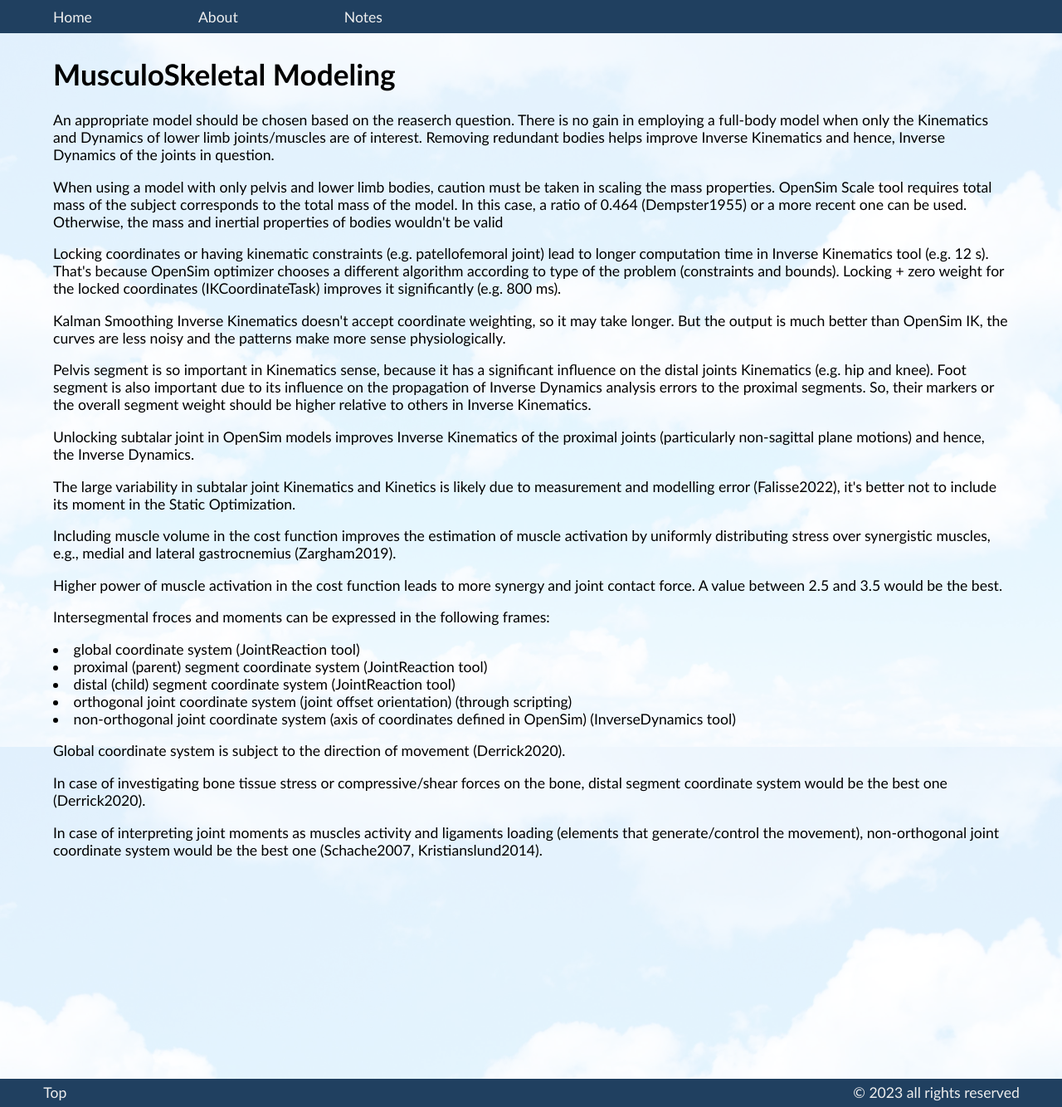
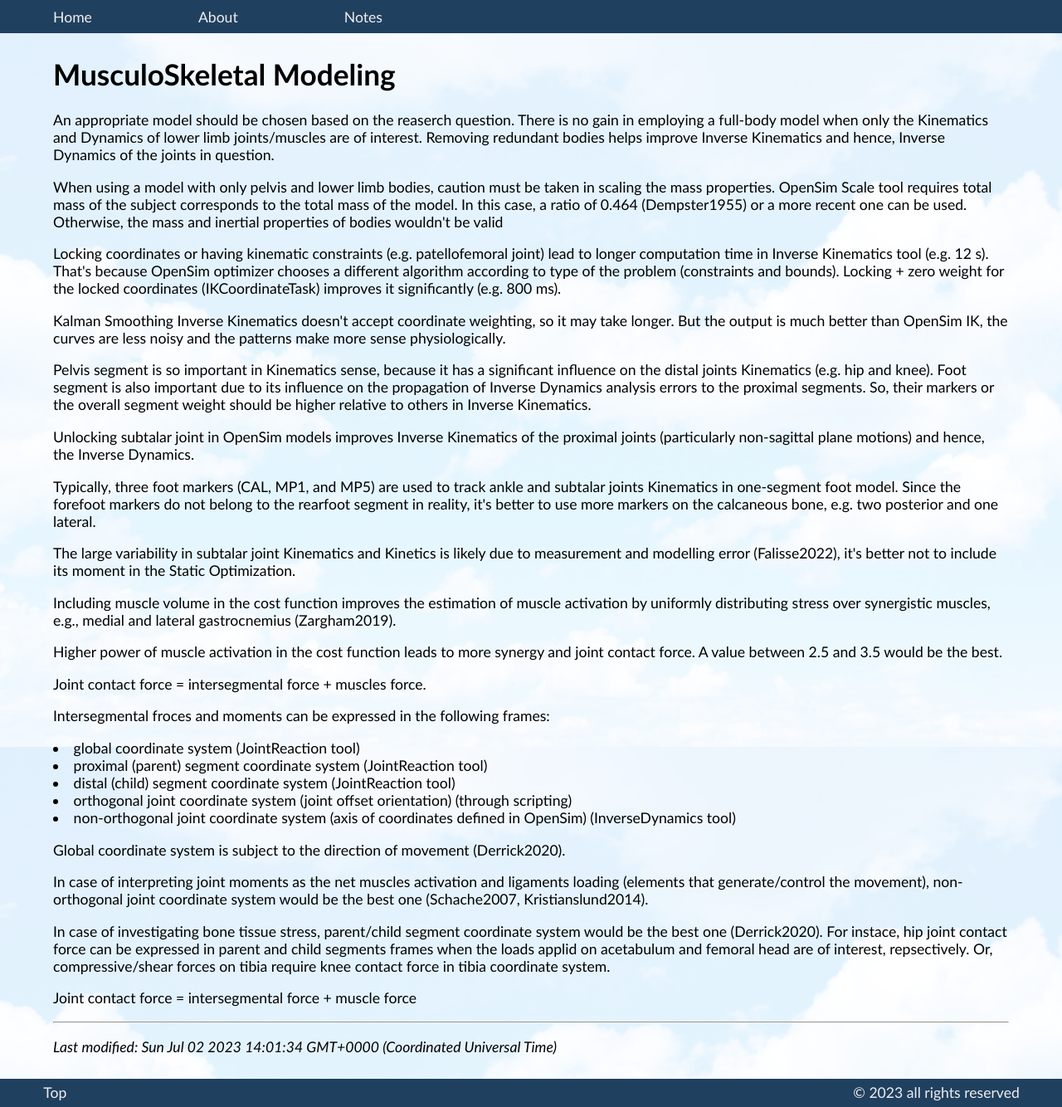
Before and after one commit to mrrezaie/mrrezaie.github.io, a Jekyll site: the page built from notes/musculoskeletalModeling.html, in a window 1280 px wide and 1334 px high. Shown: the whole window at 83% size. Built offline with Jekyll 4.4.1, drawn with Linux system fonts in a browser that asks for light colours.

Commit message:
Update musculoskeletalModeling.html

```diff
--- a/notes/musculoskeletalModeling.html
+++ b/notes/musculoskeletalModeling.html
@@ -12,10 +12,11 @@ title: Biomechanics Definition
 	<p>Kalman Smoothing Inverse Kinematics doesn't accept coordinate weighting, so it may take longer. But the output is much better than OpenSim IK, the curves are less noisy and the patterns make more sense physiologically. </p>
 	<p>Pelvis segment is so important in Kinematics sense, because it has a significant influence on the distal joints Kinematics (e.g. hip and knee). Foot segment is also important due to its influence on the propagation of Inverse Dynamics analysis errors to the proximal segments. So, their markers or the overall segment weight should be higher relative to others in Inverse Kinematics. </p>
 	<p>Unlocking subtalar joint in OpenSim models improves Inverse Kinematics of the proximal joints (particularly non-sagittal plane motions) and hence, the Inverse Dynamics. </p>
+	<p>Typically, three foot markers (CAL, MP1, and MP5) are used to track ankle and subtalar joints Kinematics in one-segment foot model. Since the forefoot markers do not belong to the rearfoot segment in reality, it's better to use more markers on the calcaneous bone, e.g. two posterior and one lateral. </p>
 	<p>The large variability in subtalar joint Kinematics and Kinetics is likely due to measurement and modelling error (Falisse2022), it's better not to include its moment in the Static Optimization. </p>
 	<p>Including muscle volume in the cost function improves the estimation of muscle activation by uniformly distributing stress over synergistic muscles, e.g., medial and lateral gastrocnemius (Zargham2019). </p>
 	<p>Higher power of muscle activation in the cost function leads to more synergy and joint contact force. A value between 2.5 and 3.5 would be the best. </p>
-
+	<p>Joint contact force = intersegmental force + muscles force. </p>
 	<p> Intersegmental froces and moments can be expressed in the following frames:
 		<li>global coordinate system (JointReaction tool)</li>
 		<li>proximal (parent) segment coordinate system (JointReaction tool) </li>
@@ -23,8 +24,11 @@ title: Biomechanics Definition
 		<li>orthogonal joint coordinate system (joint offset orientation) (through scripting) </li>
 		<li>non-orthogonal joint coordinate system (axis of coordinates defined in OpenSim) (InverseDynamics tool)</li> </p>
 	<p>Global coordinate system is subject to the direction of movement (Derrick2020). </p>
-	<p>In case of investigating bone tissue stress or compressive/shear forces on the bone, distal segment coordinate system would be the best one (Derrick2020). </p>
-	<p>In case of interpreting joint moments as muscles activity and ligaments loading (elements that generate/control the movement), non-orthogonal joint coordinate system would be the best one (Schache2007, Kristianslund2014). </p>
+	<p>In case of interpreting joint moments as the net muscles activation and ligaments loading (elements that generate/control the movement), non-orthogonal joint coordinate system would be the best one (Schache2007, Kristianslund2014). </p>
+	<p>In case of investigating bone tissue stress, parent/child segment coordinate system would be the best one (Derrick2020). For instace, hip joint contact force can be expressed in parent and child segments frames when the loads applid on acetabulum and femoral head are of interest, repsectively. Or, compressive/shear forces on tibia require knee contact force in tibia coordinate system. </p>
+	<p>Joint contact force = intersegmental force + muscle force </p>
 
+<hr>
 
+<p> <i>Last modified: <script>document.write(new Date(document.lastModified))</script></i> </p>
 </div>
```
